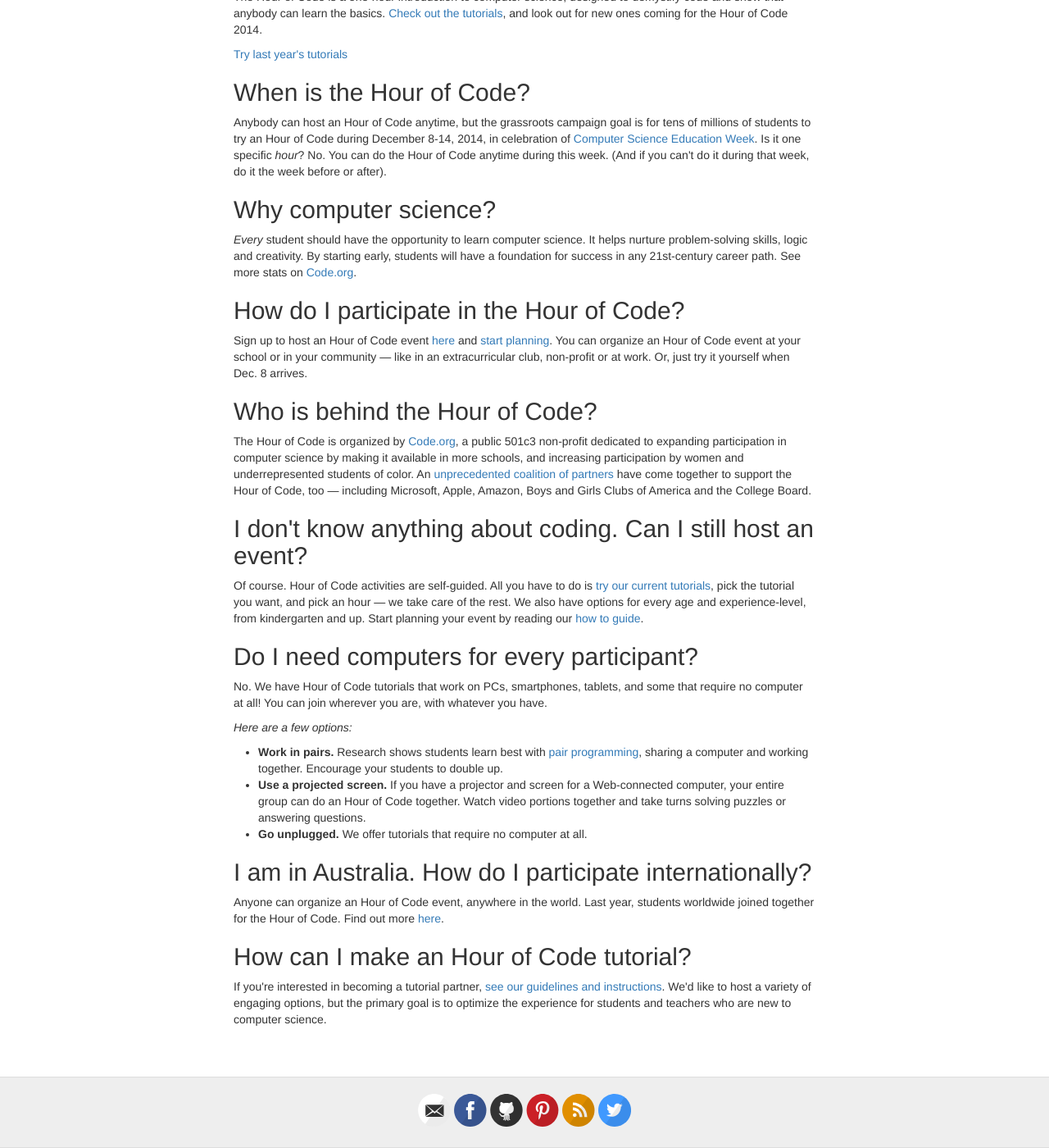
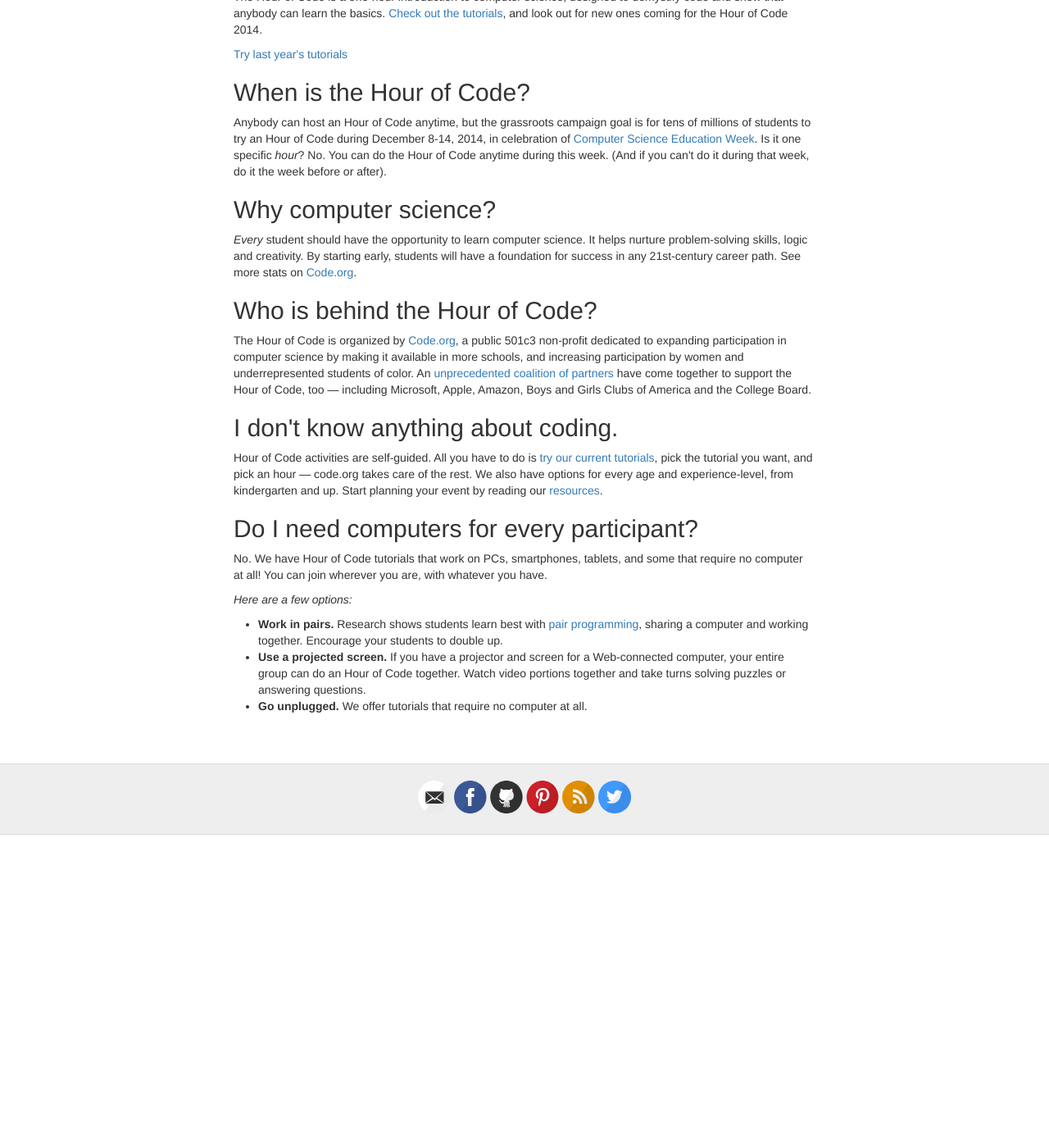
Before and after one commit to roachhd/kids-code-hour, a Jekyll site: the page built from index.html, in a window 1280 px wide and 1400 px high, scrolled down 415 px. Shown: the whole window at 82% size. Built offline with Jekyll 4.4.1, drawn with Linux system fonts in a browser that asks for light colours; some web fonts are replaced; a style sheet for code colours, icons or effects is not loaded; after the commit the page ends 1433 px from its top, so only the background shows below that.

Commit message:
Update index.html

```diff
--- a/index.html
+++ b/index.html
@@ -16,18 +16,13 @@
 <h2 id="whycomputerscience">Why computer science?</h2>
 
 <p><em>Every</em> student should have the opportunity to learn computer science. It helps nurture problem-solving skills, logic and creativity. By starting early, students will have a foundation for success in any 21st-century career path. See more stats on <a href="http://code.org">Code.org</a>.</p>
-
-<h2 id="howdoiparticipateinthehourofcode">How do I participate in the Hour of Code?</h2>
-
-<p>Sign up to host an Hour of Code event <a href="http://hourofcode.org">here</a> and <a href="/kids-code-hour/resources/how-to">start planning</a>. You can organize an Hour of Code event at your school or in your community — like in an extracurricular club, non-profit or at work. Or, just try it yourself when Dec. 8 arrives.</p>
-
 <h2 id="whoisbehindthehourofcode">Who is behind the Hour of Code?</h2>
 
 <p>The Hour of Code is organized by <a href="http://code.org">Code.org</a>, a public 501c3 non-profit dedicated to expanding participation in computer science by making it available in more schools, and increasing participation by women and underrepresented students of color. An <a href="http://code.org/about/partners">unprecedented coalition of partners</a> have come together to support the Hour of Code, too — including Microsoft, Apple, Amazon, Boys and Girls Clubs of America and the College Board.</p>
 
-<h2 id="idontknowanythingaboutcodingcanistillhostanevent">I don't know anything about coding. Can I still host an event?</h2>
+<h2 id="idontknowanythingaboutcodingcanistillhostanevent">I don't know anything about coding.</h2>
 
-<p>Of course. Hour of Code activities are self-guided. All you have to do is <a href="http://code.org/learn">try our current tutorials</a>, pick the tutorial you want, and pick an hour — we take care of the rest. We also have options for every age and experience-level, from kindergarten and up. Start planning your event by reading our <a href="/kids-code-hour/resources/how-to">how to guide</a>.</p>
+<p>Hour of Code activities are self-guided. All you have to do is <a href="http://code.org/learn">try our current tutorials</a>, pick the tutorial you want, and pick an hour — code.org takes care of the rest. We also have options for every age and experience-level, from kindergarten and up. Start planning your event by reading our <a href="/kids-code-hour/resources/">resources</a>.</p>
 
 <h2 id="doineedcomputersforeveryparticipant">Do I need computers for every participant?</h2>
 
@@ -40,11 +35,3 @@
 <li><strong>Use a projected screen.</strong> If you have a projector and screen for a Web-connected computer, your entire group can do an Hour of Code together. Watch video portions together and take turns solving puzzles or answering questions.</li>
 <li><strong>Go unplugged.</strong> We offer tutorials that require no computer at all.</li>
 </ul>
-
-<h2 id="iaminaustraliahowdoiparticipateinternationally">I am in Australia. How do I participate internationally?</h2>
-
-<p>Anyone can organize an Hour of Code event, anywhere in the world. Last year, students worldwide joined together for the Hour of Code. Find out more <a href="/kids-code-hour/resources/">here</a>.</p>
-
-<h2 id="howcanimakeanhourofcodetutorial">How can I make an Hour of Code tutorial?</h2>
-
-<p>If you're interested in becoming a tutorial partner, <a href="/kids-code-hour/tutorial-guidelines">see our guidelines and instructions</a>. We'd like to host a variety of engaging options, but the primary goal is to optimize the experience for students and teachers who are new to computer science.</p>
```
